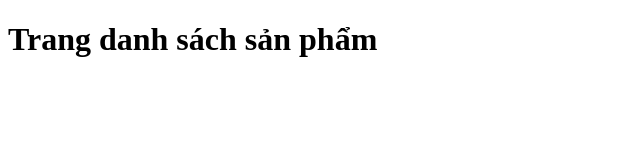
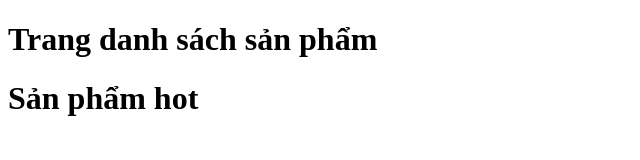
Before and after one commit to haibadguy/be-shoponline, a plain HTML site: page product.html in a window 1280 px wide. Shown: the whole page, without its empty margins (0-640 px from the left). Drawn offline with Linux system fonts and the light colour scheme.

Commit message:
update product

```diff
--- a/product.html
+++ b/product.html
@@ -7,5 +7,6 @@
 </head>
 <body>
     <h1>Trang danh sách sản phẩm</h1>
+    <h1>Sản phẩm hot</h1>
 </body>
 </html>
```
